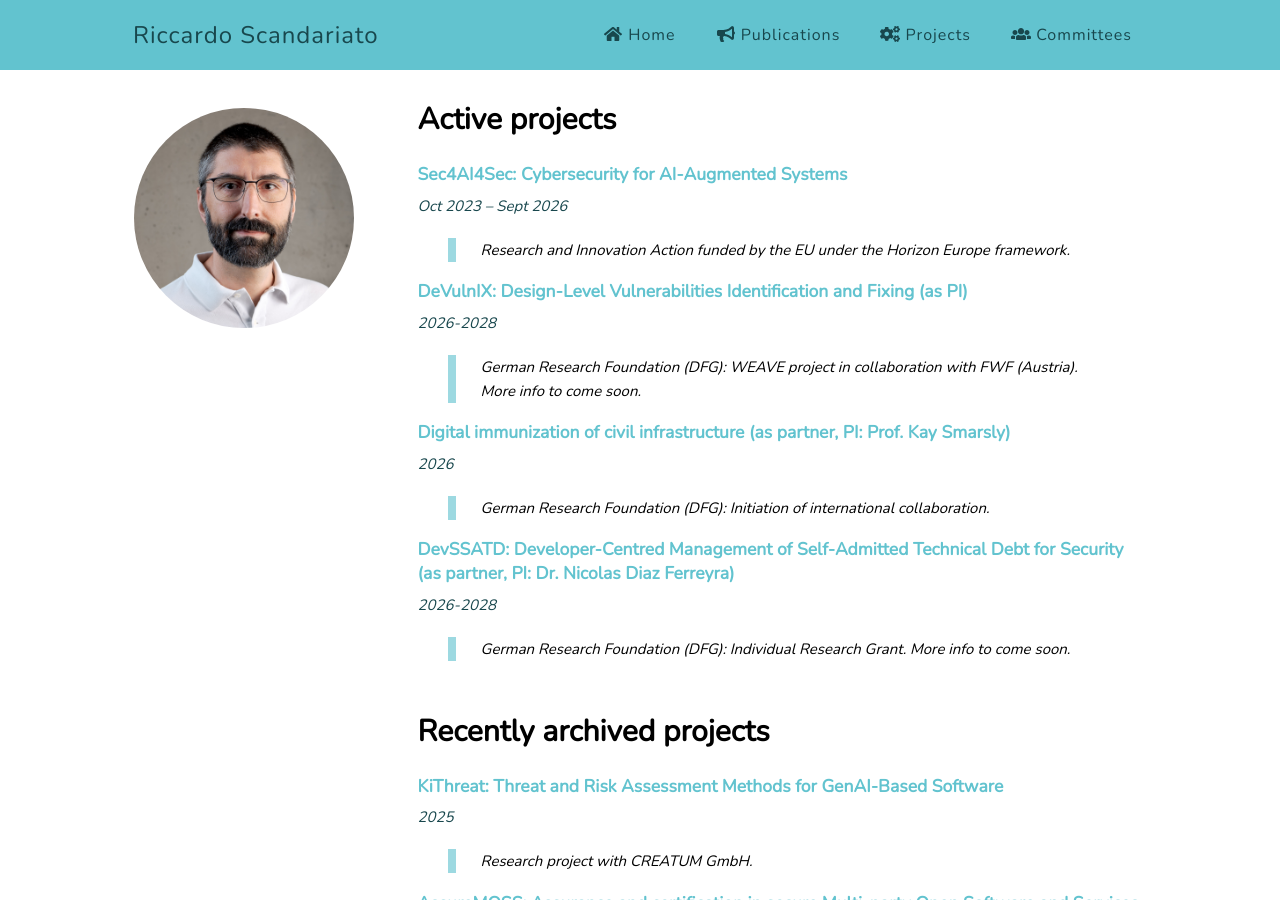
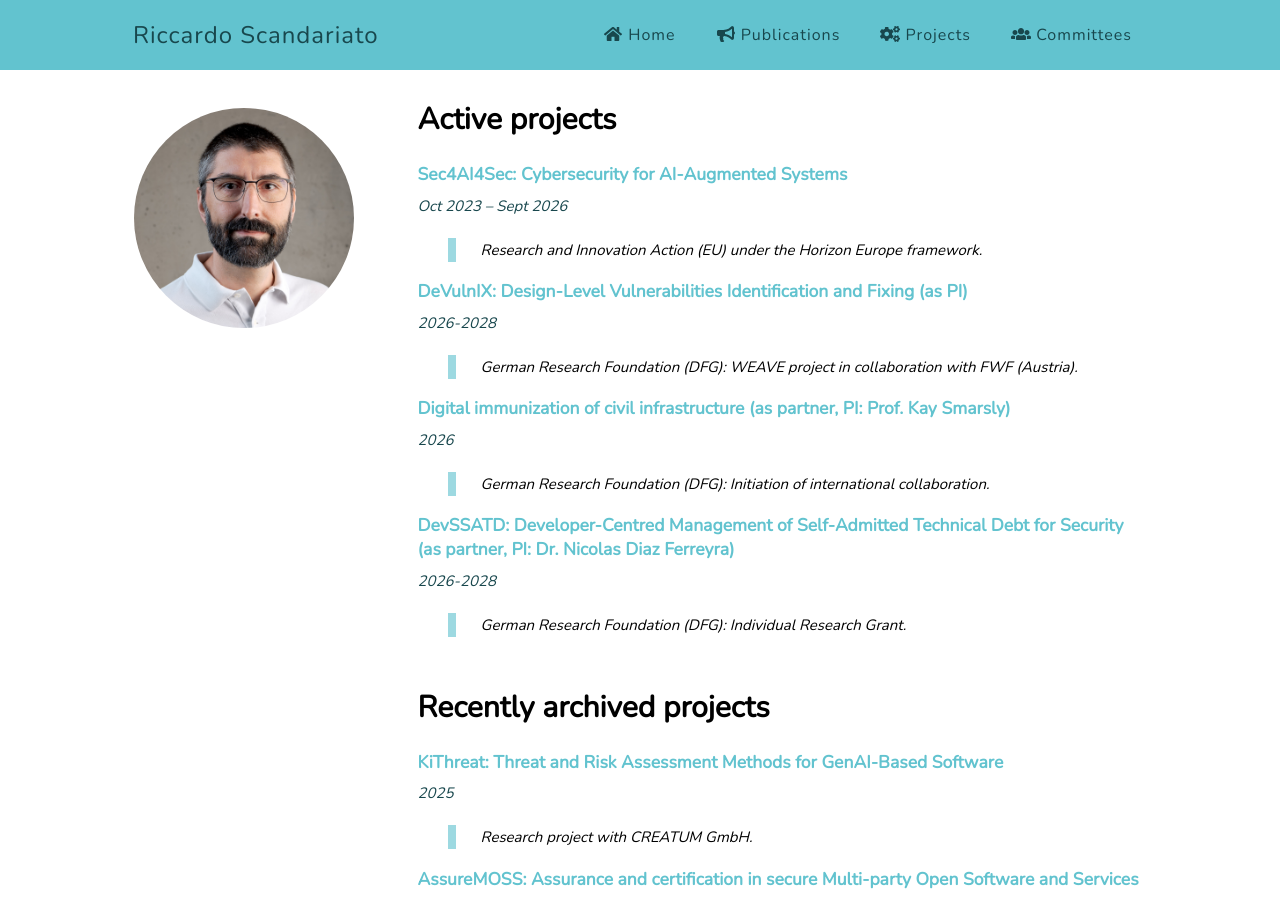
Before and after one commit to riccardoscandariato/riccardoscandariato.github.io, a Jekyll site: the page built from projects.md, in a window 1280 px wide and 900 px high. Built offline with Jekyll 4.4.1, drawn with Linux system fonts in a browser that asks for light colours.

Commit message:
projects

```diff
--- a/projects.md
+++ b/projects.md
@@ -7,13 +7,13 @@ title: Active projects
 <h3><a href="https://sec4ai4sec.eu" target="_blank">Sec4AI4Sec: Cybersecurity for AI-Augmented Systems</a></h3>
 <h4 class="subtitle">Oct 2023 &ndash; Sept 2026</h4>
 <blockquote>
-Research and Innovation Action funded by the EU under the Horizon Europe framework.
+Research and Innovation Action (EU) under the Horizon Europe framework.
 </blockquote>
 
 <h3>DeVulnIX: Design-Level Vulnerabilities Identification and Fixing (as PI)</h3>
 <h4 class="subtitle">2026-2028</h4>
 <blockquote>
-German Research Foundation (DFG): WEAVE project in collaboration with FWF (Austria). More info to come soon.
+German Research Foundation (DFG): WEAVE project in collaboration with FWF (Austria).
 </blockquote>
 
 <h3><a href="https://www.tuhh.de/idac/research/digital-immunization" target="_blank">Digital immunization of civil infrastructure</a> (as partner, PI: Prof. Kay Smarsly)</h3>
@@ -25,7 +25,7 @@ German Research Foundation (DFG): Initiation of international collaboration.
 <h3>DevSSATD: Developer-Centred Management of Self-Admitted Technical Debt for Security (as partner, PI: Dr. Nicolas Diaz Ferreyra)</h3>
 <h4 class="subtitle">2026-2028</h4>
 <blockquote>
-German Research Foundation (DFG): Individual Research Grant. More info to come soon.
+German Research Foundation (DFG): Individual Research Grant.
 </blockquote>
 
 <br/>
```
